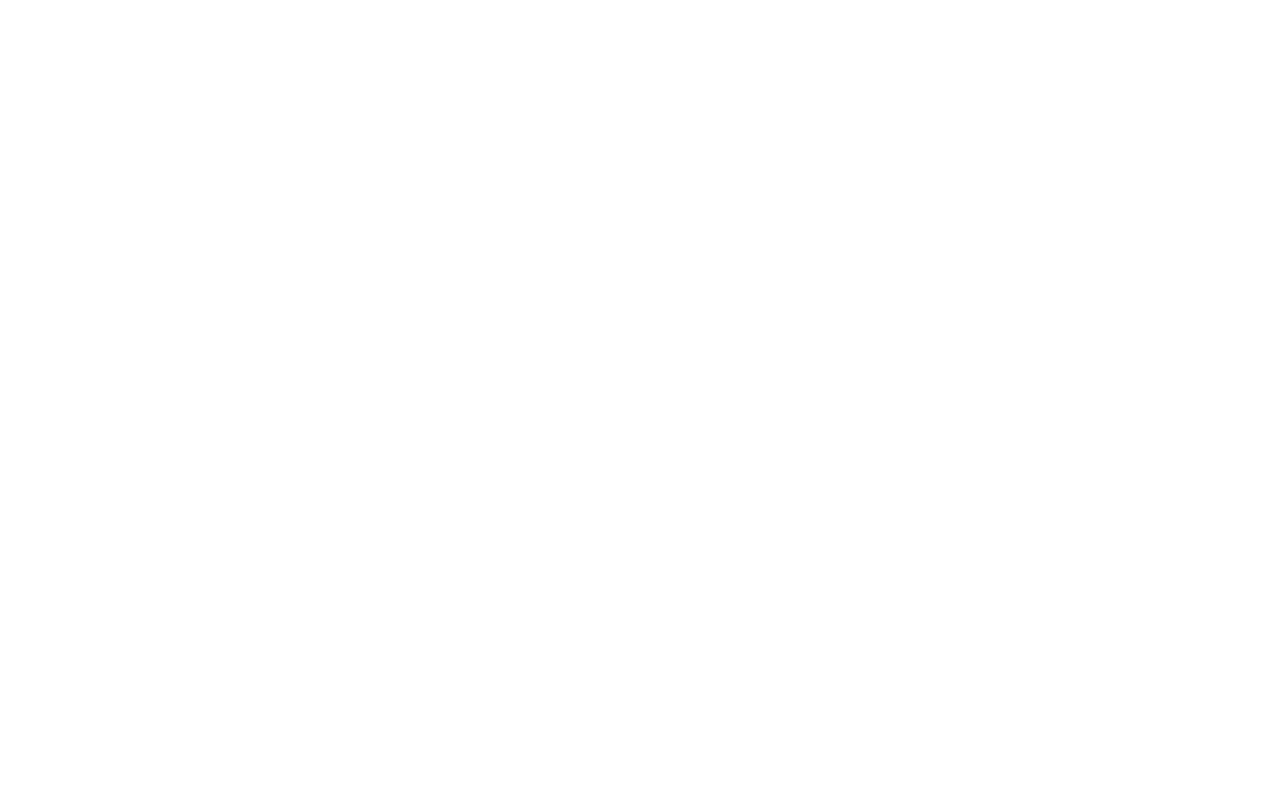
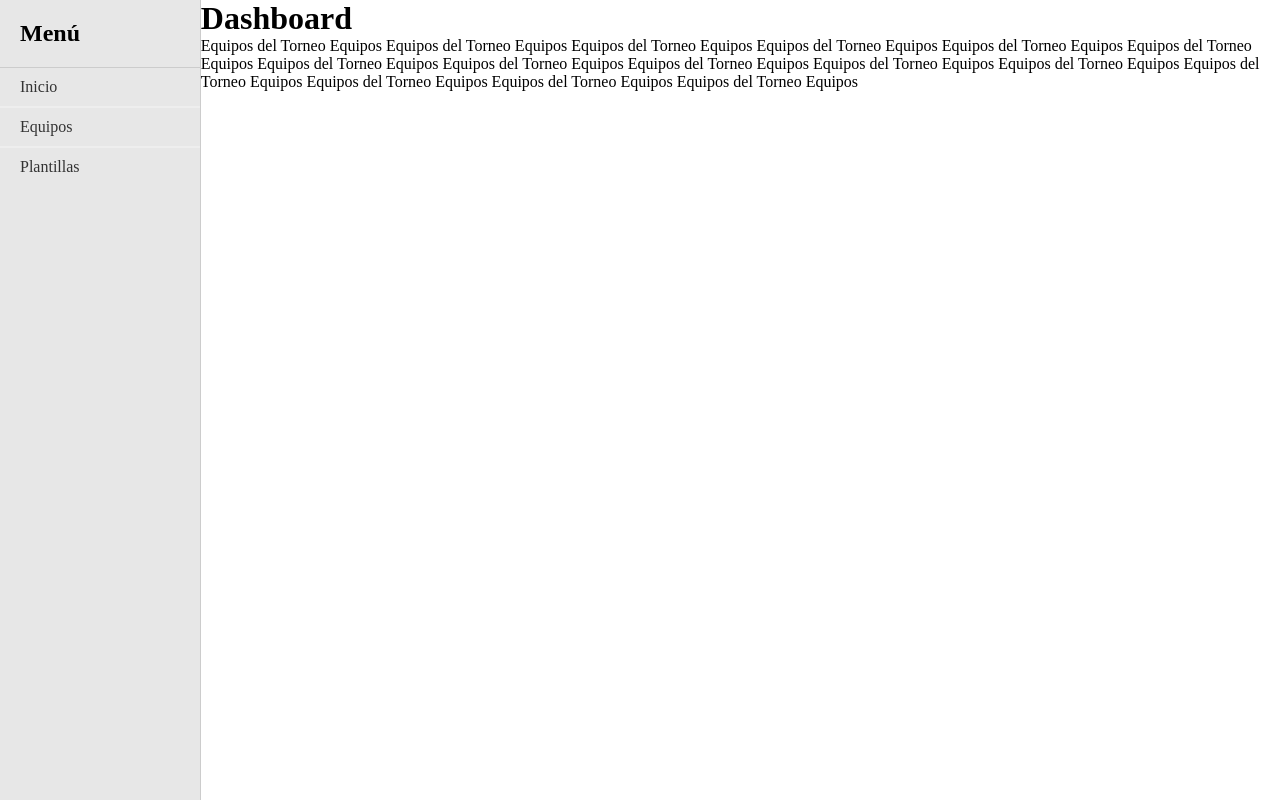
Before and after one commit to LyleRomero/ManagerSoccer, a React (Create React App) app in the folder frontend/: page /dashboard/equipos in a window 1280 px wide. Before the commit this address had no page. Built offline with nearby package versions, Linux system fonts and the light colour scheme.

Commit message:
Pagina de Dashboard agregada

```diff
--- a/frontend/src/App.css
+++ b/frontend/src/App.css
@@ -1,40 +1,6 @@
-.App {
-  text-align: center;
-}
-
-.App-logo {
-  height: 40vmin;
-  pointer-events: none;
-}
-
-@media (prefers-reduced-motion: no-preference) {
-  .App-logo {
-    animation: App-logo-spin infinite 20s linear;
-  }
-}
-
-.App-header {
-  background-color: #282c34;
-  min-height: 100vh;
-  display: flex;
-  flex-direction: column;
-  align-items: center;
-  justify-content: center;
-  font-size: calc(10px + 2vmin);
-  color: white;
-}
 
   .App-link {
     color: #61dafb;
-}
-
-@keyframes App-logo-spin {
-  from {
-    transform: rotate(0deg);
-  }
-  to {
-    transform: rotate(360deg);
-  }
   }
 
   /* Estilo para los contenedores de grupo de formulario */
@@ -59,7 +25,70 @@
     cursor: pointer; /* Cambiamos el cursor al pasar por encima */
   }
 
-.app-container {
-  margin: 0 auto; /* Centra horizontalmente */
-  text-align: center; /* Opcional: centra el texto dentro del contenedor */
+
+
+  /*Estilo de la NavBar*/
+  * {
+    margin: 0;
+    padding: 0;
   }
+
+  .navbar {
+    background-color: #d3d3d3;
+    padding: 10px 20px;
+    border-bottom: 1px solid #ccc;
+  }
+
+  .dashboard-container {
+    display: flex; /* Utiliza el modelo de caja flexible para distribuir los elementos internos */
+  }
+
+
+
+
+ /* Estilos del contenido del dashboard */
+.dashboard-content {
+  width: calc(100% - 200px); /* Ajusta el ancho para que el contenido se ajuste al lado del Sidebar */
+}
+
+
+  /*Estilos de la barra lateral del Dashboard*/
+
+  .sidebar {
+    width: 200px;
+    height: 100vh;
+    background-color: #e7e7e7;
+    border-right: 1px solid #ccc;
+  }
+
+  .sidebar-header {
+    padding: 20px;
+    border-bottom: 1px solid #ccc;
+  }
+
+  .sidebar-menu {
+    list-style-type: none;
+    padding: 0;
+  }
+
+  .sidebar-menu li {
+    padding: 10px 20px;
+    border-bottom: 2px solid #eee;
+  }
+
+  .sidebar-menu li:last-child {
+    border-bottom: none;
+  }
+
+  .sidebar-menu li a {
+    color: #333;
+    text-decoration: none;
+  }
+
+  .sidebar-menu li a:hover {
+    color: #007bff;
+  }
+
+  .sidebar-menu li.configuracion {
+    border-top: 2px solid #ccc;
+  }
--- a/frontend/src/App.js
+++ b/frontend/src/App.js
@@ -1,20 +1,21 @@
 import './App.css';
 import React from 'react';
 import { BrowserRouter as Router, Route, Routes } from 'react-router-dom';
+import Home from './components/Home'
 import SignUp from './components/SignUp';
 import LoginUp from './components/LoginUp';
+import Dashboard from './components/Dashboard';
 
 function App() {
   return (
-    <div className='.app-container'>
-      <Router>
-        <Routes>
-          <Route path="/SignUp" element={<SignUp />} />
-          <Route path="/LoginUp" element={<LoginUp />} />
-          {/* Otras rutas */}
-        </Routes>
-      </Router>
-    </div>
+    <Router>
+      <Routes>
+        <Route path="/" element={<Home />} />
+        <Route path="/login" element={<LoginUp />} />
+        <Route path="/signup" element={<SignUp />} />
+        <Route path="/dashboard/*" element={<Dashboard />} />
+      </Routes>
+    </Router>
   );
 }
 
--- /dev/null
+++ b/frontend/src/components/Dashboard.js
@@ -0,0 +1,26 @@
+import React from 'react';
+import { BrowserRouter as Router, Route, Routes, BrowserRouter } from 'react-router-dom';
+import Sidebar from './Sidebar'
+import Inicio from './DashboardPages/Inicio';
+import EquiposPage from './DashboardPages/EquiposPage';
+import PlantillaPage from './DashboardPages/PlantillaPage'
+
+import '../App.css';
+
+function Dashboard() {
+  return (
+    <div className="dashboard-container">
+      <Sidebar />
+      <div className='dashboard-content'>
+        <h1>Dashboard</h1>
+        <Routes>
+          <Route path="inicio" element={<Inicio />} />
+          <Route path="Equipos" element={<EquiposPage />} />
+          <Route path="plantilla" element={<PlantillaPage />} />
+        </Routes>
+      </div>
+    </div>
+  );
+}
+
+export default Dashboard;
--- /dev/null
+++ b/frontend/src/components/DashboardPages/EquiposPage.js
@@ -0,0 +1,18 @@
+// EquiposPage.js
+import React from 'react';
+
+function EquiposPage() {
+  return (
+    <div>
+      <p color="black">
+      Equipos del Torneo Equipos Equipos del Torneo Equipos Equipos del Torneo Equipos Equipos del Torneo Equipos
+      Equipos del Torneo Equipos Equipos del Torneo Equipos Equipos del Torneo Equipos Equipos del Torneo Equipos
+      Equipos del Torneo Equipos Equipos del Torneo Equipos Equipos del Torneo Equipos Equipos del Torneo Equipos
+      Equipos del Torneo Equipos Equipos del Torneo Equipos Equipos del Torneo Equipos
+      </p>
+      {/* Aquí puedes agregar más contenido relacionado con los equipos */}
+    </div>
+  );
+}
+
+export default EquiposPage;
--- /dev/null
+++ b/frontend/src/components/DashboardPages/Inicio.js
@@ -0,0 +1,18 @@
+// Inicio.js
+import React from 'react';
+
+function Inicio() {
+  return (
+    <div>
+      <p>
+        Bienvenido a tu perfil de Torneo Bienvenido a tu perfil de Torneo Bienvenido a tu perfil de Torneo
+        Bienvenido a tu perfil de Torneo Bienvenido a tu perfil de Torneo Bienvenido a tu perfil de Torneo
+        Bienvenido a tu perfil de Torneo Bienvenido a tu perfil de Torneo Bienvenido a tu perfil de Torneo
+        Bienvenido a tu perfil de Torneo Bienvenido a tu perfil de Torneo Bienvenido a tu perfil de Torneo
+      </p>
+      {/* Aquí puedes agregar más contenido relacionado con los equipos */}
+    </div>
+  );
+}
+
+export default Inicio;
--- /dev/null
+++ b/frontend/src/components/DashboardPages/PlantillaPage.js
@@ -0,0 +1,16 @@
+// PlantillaPages.js
+import React from 'react';
+
+function PlantillaPage() {
+  return (
+    <div>
+      <p>
+        Plantillas de torneo Plantillas de torneo Plantillas de torneo Plantillas de torneo
+
+      </p>
+      {/* Aquí puedes agregar más contenido relacionado con los equipos */}
+    </div>
+  );
+}
+
+export default PlantillaPage;
--- /dev/null
+++ b/frontend/src/components/Home.js
@@ -0,0 +1,15 @@
+import React from 'react';
+import { Link } from 'react-router-dom';
+
+function Home() {
+  return (
+    <div>
+      <h1>Bienvenido a la plataforma</h1>
+      <Link to="/login">Login</Link>
+      <Link to="/signup">Sign Up</Link>
+      <Link to="/dashboard">Dashboard</Link>
+    </div>
+  );
+}
+
+export default Home;
--- a/frontend/src/components/LoginUp.js
+++ b/frontend/src/components/LoginUp.js
@@ -57,7 +57,7 @@
           </button>
         </div>
         <button type="submit">Iniciar Sesión</button>
-        <p>¿No tienes una cuenta? <Link to="/SignUp">Registrarse</Link></p>
+        <p>¿No tienes una cuenta? <Link to="/signUp">Registrarse</Link></p>
       </form>
     </div>
   );
--- /dev/null
+++ b/frontend/src/components/Sidebar.js
@@ -0,0 +1,25 @@
+import React from 'react';
+import { Link } from 'react-router-dom';
+
+function Sidebar() {
+  return (
+    <div className="sidebar">
+      <div className="sidebar-header">
+        <h2>Menú</h2>
+      </div>
+      <ul className="sidebar-menu">
+        <li>
+          <Link to="/dashboard/inicio">Inicio</Link>
+        </li>
+        <li>
+          <Link to="/dashboard/equipos">Equipos</Link>
+        </li>
+        <li>
+          <Link to="/dashboard/plantilla">Plantillas</Link>
+        </li>
+      </ul>
+    </div>
+  );
+}
+
+export default Sidebar;
--- a/frontend/src/components/SignUp.js
+++ b/frontend/src/components/SignUp.js
@@ -69,7 +69,7 @@
             </button>
         </div>
         <button type="submit">Registrarse</button>
-        <p>¿Ya tienes una cuenta? <Link to="/LoginUp">Ingresa</Link></p>
+        <p>¿Ya tienes una cuenta? <Link to="/loginUp">Ingresa</Link></p>
       </form>
     </div>
   );
```
Also changed, not shown: frontend/src/components/MainContent.js (added, +21 -0 lines), frontend/src/components/NavBar.js (added, +11 -0 lines). Lines whose indentation alone changed are shown as unchanged.
